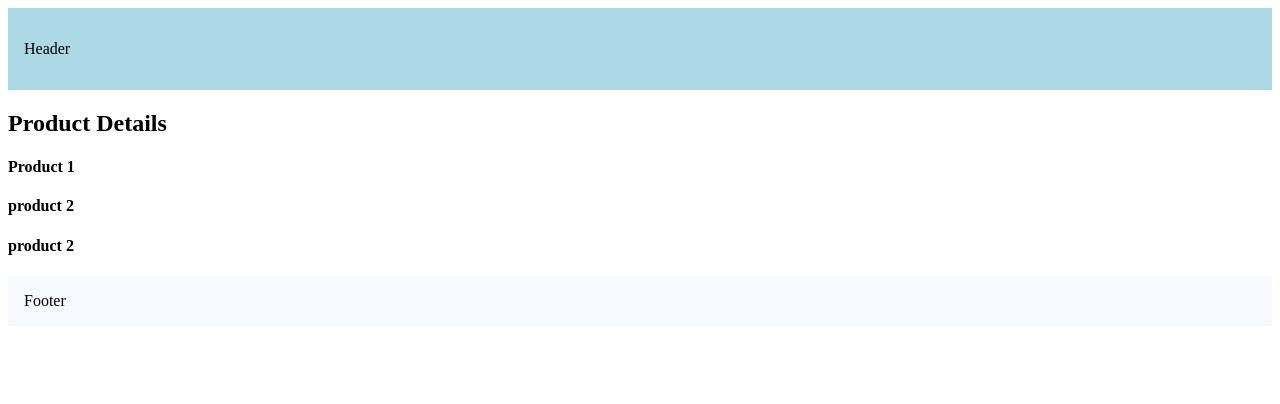
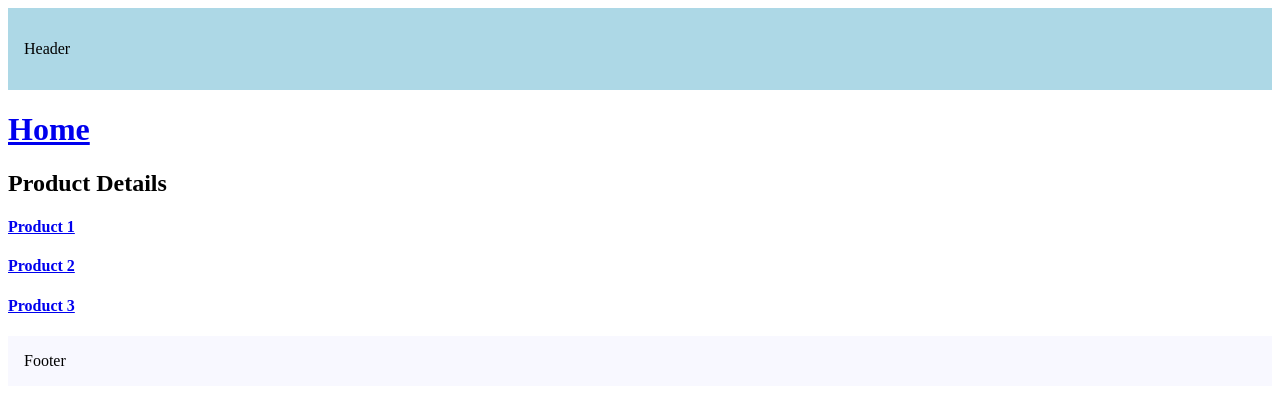
Before and after one commit to Muhammadali7866/nextJs-learning, a Next.js app in the folder my-app/: page /products in a window 1280 px wide. Shown: the top 404 px of the page. Built offline with nearby package versions, Linux system fonts and the light colour scheme.

Commit message:
19-Link component navigation

```diff
--- a/my-app/app/products/page.tsx
+++ b/my-app/app/products/page.tsx
@@ -1,10 +1,23 @@
+import Link from "next/link";
+
 export default function Products() {
   return (
     <>
+      <h1>
+        <Link href="/">Home</Link>
+      </h1>
       <h2>Product Details</h2>
-      <h4>Product 1</h4>
-      <h4> product 2</h4>
-      <h4>product 2</h4>
+      <h4>
+        {" "}
+        <Link href="/products/1">Product 1</Link>
+      </h4>
+      <h4>
+        {" "}
+        <Link href="/products/2">Product 2</Link>
+      </h4>
+      <h4>
+        <Link href="/products/3">Product 3</Link>
+      </h4>
     </>
   );
 }
```
Also changed, not shown: my-app/app/page.tsx (+9 -1 lines).
